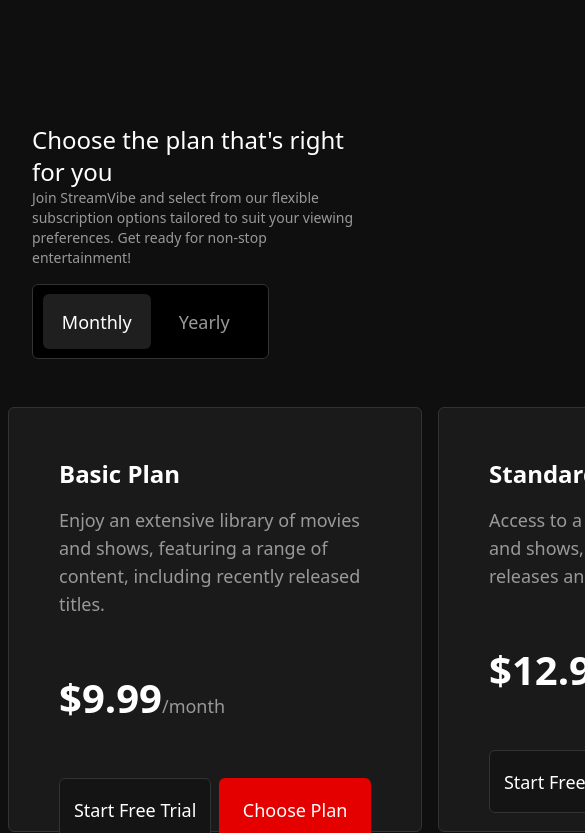
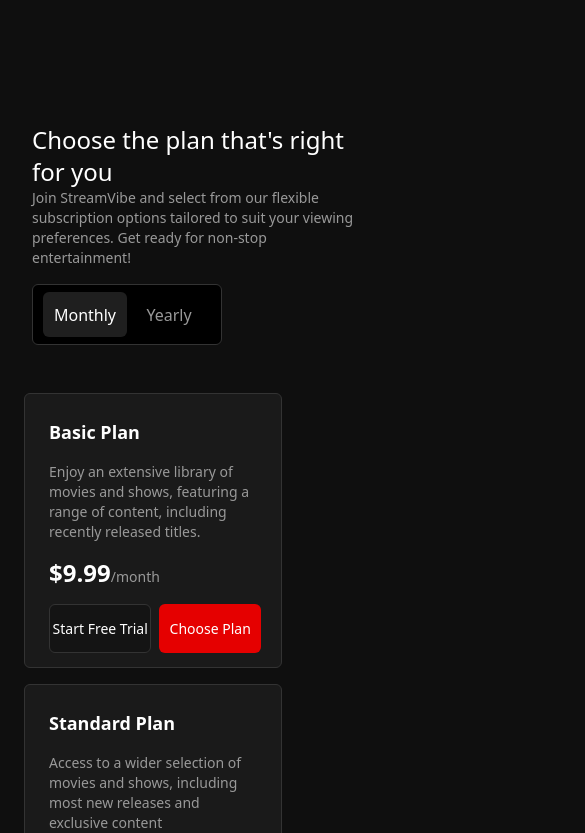
Before and after one commit to arturvoskanyan-dev/movienest, a React (Vite) app: page / in a window 390 px wide. Shown: the part 4851-5684 px from the top of the page, 585 px wide, since content can reach past the window. Built offline with nearby package versions, Linux system fonts and the light colour scheme; no server answers.

Commit message:
feat: add monthly/yearly plan options and make responsive

```diff
--- a/src/components/Plan/Plan.tsx
+++ b/src/components/Plan/Plan.tsx
@@ -1,15 +1,20 @@
-import React from 'react'
+import React, { useState } from 'react'
 import PlanHead from './PlanHead/PlanHead'
 import PlanSection from './PlanSection/PlanSection'
 
 export default function Plan() {
+    const [time, setTime] = useState<string>("monthly");
+
+    const monthly = () => setTime("monthly");
+    const yearly = () => setTime("yearly");
+
     return (
-        <section className='max-w-[1440px] mx-auto pb-40 px-12 flex flex-col gap-12 max-[768px]:px-2'>
-            <div className='flex justify-between items-center gap-4 max-[768px]:flex-wrap max-[768px]:px-6'>
-                <PlanHead />
+        <section className='max-w-[1440px] mx-auto pb-40 px-12 flex flex-col gap-12 max-[768px]:px-6'>
+            <div className='flex justify-between items-center gap-4 max-[768px]:flex-wrap max-[768px]:px-2'>
+                <PlanHead monthly={monthly} yearly={yearly} time={time} />
             </div>
-            <div className='flex justify-between gap-4'>
-                <PlanSection />
+            <div className='flex justify-between gap-4 max-[1231px]:flex-wrap'>
+                <PlanSection time={time} />
             </div>
         </section>
     )
--- a/src/components/Plan/PlanHead/PlanHead.tsx
+++ b/src/components/Plan/PlanHead/PlanHead.tsx
@@ -1,15 +1,16 @@
 import React from 'react'
+import { PlanHeadTypes } from '../../../types/types'
 
-export default function PlanHead() {
+export default function PlanHead({monthly, yearly, time}: PlanHeadTypes) {
     return (
         <>
             <div>
                 <h2 className='text-4xl text-white max-[1440px]:text-3xl max-[768px]:text-2xl'>Choose the plan that's right for you</h2>
                 <p className='max-w-[1000px] text-lg text-[#999999] max-[1440px]:text-base max-[768px]:text-sm'>Join StreamVibe and select from our flexible subscription options tailored to suit your viewing preferences. Get ready for non-stop entertainment!</p>
             </div>
-            <div className='w-[237px] h-[75px] bg-black p-[10px] flex items-center border-1 border-[#333333] rounded-md [&>button]:cursor-pointer'>
-                <button className='w-[118px] h-[55px] bg-[#1F1F1F] text-lg text-white rounded-md'>Monthly</button>
-                <button className='w-[118px] h-[55px] text-lg text-[#999999]'>Yearly</button>
+            <div className='w-[237px] h-[75px] bg-black p-[10px] flex items-center border-1 border-[#333333] rounded-md [&>button]:cursor-pointer max-[1440px]:w-[190px] max-[1440px]:h-[61px]'>
+                <button className={`w-[118px] h-[55px] ${time === "monthly" ? "bg-[#1F1F1F] text-white" : "text-[#999999]"} text-lg  rounded-md max-[1440px]:w-[94px] max-[1440px]:h-[45px] max-[1440px]:text-base`} onClick={monthly}>Monthly</button>
+                <button className={`w-[118px] h-[55px] ${time === "yearly" ? "bg-[#1F1F1F] text-white" : "text-[#999999]"} text-lg rounded-md max-[1440px]:w-[94px] max-[1440px]:h-[45px] max-[1440px]:text-base`} onClick={yearly}>Yearly</button>
             </div>
         </>
     )
--- a/src/components/Plan/PlanItem/PlanItem.tsx
+++ b/src/components/Plan/PlanItem/PlanItem.tsx
@@ -1,20 +1,20 @@
 import React from 'react'
 import { PlanTypes } from '../../../types/types'
 
-export default function PlanItem({ plan }: {plan: PlanTypes}) {
+export default function PlanItem({ plan, time }: {plan: PlanTypes, time: string}) {
     return (
-        <div className='w-[512px] h-[425px] p-[50px] border-1 border-[#333333] rounded-md bg-[#1A1A1A]'>
+        <div className='w-[512px] h-[425px] p-[50px] border-1 border-[#333333] rounded-md bg-[#1A1A1A] max-[1440px]:w-[413px] max-[1440px]:h-[345px] max-[1440px]:p-[40px] max-[768px]:w-[258px] max-[768px]:h-[275px] max-[768px]:p-[24px]'>
             <div className='flex flex-col gap-4'>
-                <h4 className='text-2xl text-white font-bold'>{plan.title}</h4>
-                <p className='text-lg text-[#999999]'>{plan.info}</p>
+                <h4 className='text-2xl text-white font-bold max-[1440px]:text-xl max-[768px]:text-lg'>{plan.title}</h4>
+                <p className='text-lg text-[#999999] max-[1440px]:text-base max-[768px]:text-sm'>{plan.info}</p>
             </div>
-            <div className='flex items-baseline-last py-[50px]'>
-                <h3 className='text-[40px] text-white font-semibold'>${plan.price}</h3>
-                <span className='text-lg text-[#999999]'>/month</span>
+            <div className='flex items-baseline-last py-[50px] max-[1440px]:py-[30px] max-[768px]:py-[15px]'>
+                <h3 className='text-[40px] text-white font-semibold mxa-[1440px]:text-[30px] max-[768px]:text-2xl'>${time !== "yearly" ? plan.price : Math.round(plan.price * 11) + 0.99}</h3>
+                <span className='text-lg text-[#999999] max-[1440px]:text-base max-[768px]:text-sm'>/{time === "monthly" ? "month" : "yearly"}</span>
             </div>
-            <div className='w-[312px] h-[63px] flex items-center gap-2'>
-                <button className='w-[196px] h-[63px] bg-[#141414] border-1 border-[#333333] text-lg text-white rounded-md cursor-pointer'>Start Free Trial</button>
-                <button className='w-[196px] h-[63px] bg-[#E50000] text-lg text-white rounded-md cursor-pointer'>Choose Plan</button>
+            <div className='w-[312px] h-[63px] flex items-center gap-2 max-[1440px]:w-[212px] max-[1440px]:h-[49px]'>
+                <button className={`w-[196px] h-[63px] bg-[#141414] border-1 border-[#333333] text-lg text-white rounded-md cursor-pointer max-[1440px]:w-[160px] max-[1440px]:h-[49px] max-[1440px]:text-sm`}>Start Free Trial</button>
+                <button className='w-[196px] h-[63px] bg-[#E50000] text-lg text-white rounded-md cursor-pointer max-[1440px]:w-[160px] max-[1440px]:h-[49px] max-[1440px]:text-sm'>Choose Plan</button>
             </div>
         </div>
     )
--- a/src/components/Plan/PlanSection/PlanSection.tsx
+++ b/src/components/Plan/PlanSection/PlanSection.tsx
@@ -2,12 +2,12 @@
 import PlanItem from '../PlanItem/PlanItem'
 import { PlanTypes } from '../../../types/types'
 
-export default function PlanSection() {
+export default function PlanSection({time}: {time: string}) {
     const planItems: Array<PlanTypes> = [
         {id: 1, title: "Basic Plan", price: 9.99, info: "Enjoy an extensive library of movies and shows, featuring a range of content, including recently released titles."},
         {id: 2, title: "Standard Plan", price: 12.99, info: "Access to a wider selection of movies and shows, including most new releases and exclusive content"},
         {id: 3, title: "Premium Plan", price: 14.99, info: "Access to a widest selection of movies and shows, including all new releases and Offline Viewing"}
     ]
 
-    return planItems.map((plan) => <PlanItem key={plan.id} plan={plan} />)
+    return planItems.map((plan) => <PlanItem key={plan.id} plan={plan} time={time} />)
 }
--- a/src/types/types.ts
+++ b/src/types/types.ts
@@ -54,3 +54,9 @@
     price: number,
     info: string
 }
+
+export type PlanHeadTypes = {
+    monthly: () => void,
+    yearly: () => void,
+    time: string
+}
```
